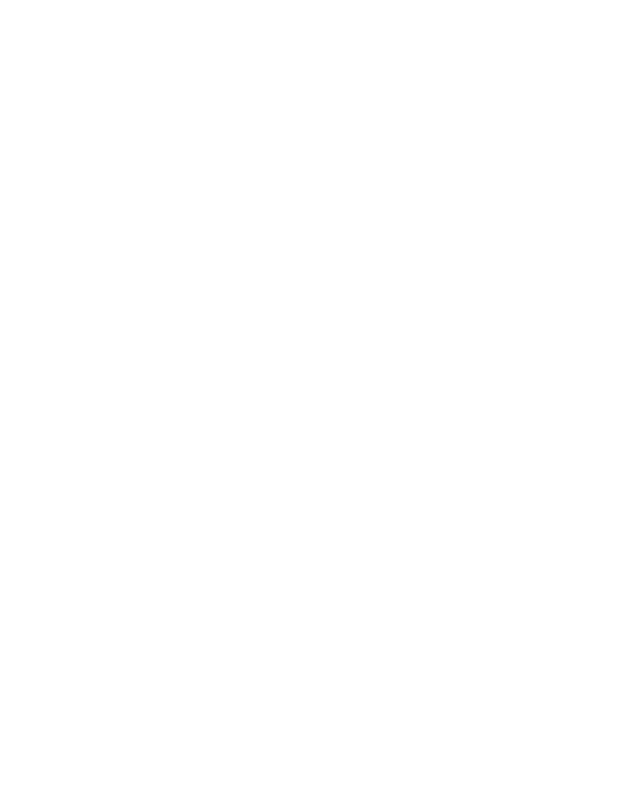
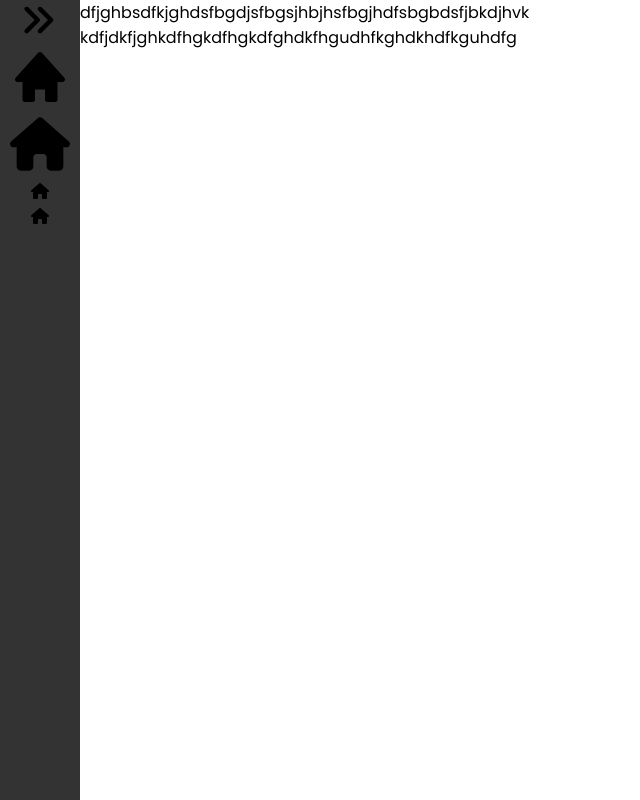
Before and after one commit to yuvaltoker/expense-tracker, a plain HTML site: page index.html in a window 1280 px wide. Shown: the whole page, without its empty margins (0-640 px from the left). Drawn offline with nearby package versions, Linux system fonts and the light colour scheme.

```diff
--- a/index.html
+++ b/index.html
@@ -13,6 +13,89 @@
     <link href='https://unpkg.com/boxicons@2.1.4/css/boxicons.min.css' rel='stylesheet'>
 </head>
 <body>
+
+    <div class="container">
+        <nav class="navbar">
+            <ul class="navbar-nav">
+                <li class="navbar-item">
+                    <a href="#" class="nav-link">
+                        <svg aria-hidden="true"
+                            xmlns="http://www.w3.org/2000/svg"
+                            height="40"
+                            width="40"
+                            viewBox="0 0 576 512"
+                            focusable="false"
+                            role="img"
+                            class="svg-inline--fa fa-space-station-moon-alt fa-w-16 fa-5x"
+                            >
+                            <path d="M470.6 278.6c12.5-12.5 12.5-32.8 0-45.3l-160-160c-12.5-12.5-32.8-12.5-45.3 0s-12.5 32.8 0 45.3L402.7 256 265.4 393.4c-12.5 12.5-12.5 32.8 0 45.3s32.8 12.5 45.3 0l160-160zm-352 160l160-160c12.5-12.5 12.5-32.8 0-45.3l-160-160c-12.5-12.5-32.8-12.5-45.3 0s-12.5 32.8 0 45.3L210.7 256 73.4 393.4c-12.5 12.5-12.5 32.8 0 45.3s32.8 12.5 45.3 0z"/>
+                        </svg>
+                        <span class="link-text">Home</span>
+                    </a>
+                </li>
+
+                <li class="navbar-item">
+                    <a href="#" class="nav-link">
+                        <svg xmlns="http://www.w3.org/2000/svg" width="60" height="60" viewBox="0 0 24 24" style="fill: rgba(0, 0, 0, 1);transform: msFilter"><path d="m21.743 12.331-9-10c-.379-.422-1.107-.422-1.486 0l-9 10a.998.998 0 0 0-.17 1.076c.16.361.518.593.913.593h2v7a1 1 0 0 0 1 1h3a1 1 0 0 0 1-1v-4h4v4a1 1 0 0 0 1 1h3a1 1 0 0 0 1-1v-7h2a.998.998 0 0 0 .743-1.669z"></path></svg>
+                        <span class="link-text">Home</span>
+                    </a>
+                </li>
+
+                <li class="navbar-item">
+                    <a href="#" class="nav-link">
+                        <svg aria-hidden="true"
+                            xmlns="http://www.w3.org/2000/svg"
+                            height="60"
+                            width="60"
+                            viewBox="0 0 576 512"
+                            focusable="false"
+                            role="img"
+                            >
+                            <path d="M575.8 255.5c0 18-15 32.1-32 32.1h-32l.7 160.2c0 2.7-.2 5.4-.5 8.1V472c0 22.1-17.9 40-40 40H456c-1.1 0-2.2 0-3.3-.1c-1.4 .1-2.8 .1-4.2 .1H416 392c-22.1 0-40-17.9-40-40V448 384c0-17.7-14.3-32-32-32H256c-17.7 0-32 14.3-32 32v64 24c0 22.1-17.9 40-40 40H160 128.1c-1.5 0-3-.1-4.5-.2c-1.2 .1-2.4 .2-3.6 .2H104c-22.1 0-40-17.9-40-40V360c0-.9 0-1.9 .1-2.8V287.6H32c-18 0-32-14-32-32.1c0-9 3-17 10-24L266.4 8c7-7 15-8 22-8s15 2 21 7L564.8 231.5c8 7 12 15 11 24z"/>
+                        </svg>
+                        <span class="link-text">Home</span>
+                    </a>
+                </li>
+
+                <li class="navbar-item">
+                    <a href="#" class="nav-link">
+                        <svg aria-hidden="true"
+                            xmlns="http://www.w3.org/2000/svg"
+                            height="16"
+                            width="18"
+                            viewBox="0 0 576 512"
+                            focusable="false"
+                            role="img"
+                            >
+                            <path d="M575.8 255.5c0 18-15 32.1-32 32.1h-32l.7 160.2c0 2.7-.2 5.4-.5 8.1V472c0 22.1-17.9 40-40 40H456c-1.1 0-2.2 0-3.3-.1c-1.4 .1-2.8 .1-4.2 .1H416 392c-22.1 0-40-17.9-40-40V448 384c0-17.7-14.3-32-32-32H256c-17.7 0-32 14.3-32 32v64 24c0 22.1-17.9 40-40 40H160 128.1c-1.5 0-3-.1-4.5-.2c-1.2 .1-2.4 .2-3.6 .2H104c-22.1 0-40-17.9-40-40V360c0-.9 0-1.9 .1-2.8V287.6H32c-18 0-32-14-32-32.1c0-9 3-17 10-24L266.4 8c7-7 15-8 22-8s15 2 21 7L564.8 231.5c8 7 12 15 11 24z"/>
+                        </svg>
+                        <span class="link-text">Home</span>
+                    </a>
+                </li>
+
+                <li class="navbar-item">
+                    <a href="#" class="nav-link">
+                        <svg aria-hidden="true"
+                            xmlns="http://www.w3.org/2000/svg"
+                            height="16"
+                            width="18"
+                            viewBox="0 0 576 512"
+                            focusable="false"
+                            role="img"
+                            >
+                            <path d="M575.8 255.5c0 18-15 32.1-32 32.1h-32l.7 160.2c0 2.7-.2 5.4-.5 8.1V472c0 22.1-17.9 40-40 40H456c-1.1 0-2.2 0-3.3-.1c-1.4 .1-2.8 .1-4.2 .1H416 392c-22.1 0-40-17.9-40-40V448 384c0-17.7-14.3-32-32-32H256c-17.7 0-32 14.3-32 32v64 24c0 22.1-17.9 40-40 40H160 128.1c-1.5 0-3-.1-4.5-.2c-1.2 .1-2.4 .2-3.6 .2H104c-22.1 0-40-17.9-40-40V360c0-.9 0-1.9 .1-2.8V287.6H32c-18 0-32-14-32-32.1c0-9 3-17 10-24L266.4 8c7-7 15-8 22-8s15 2 21 7L564.8 231.5c8 7 12 15 11 24z"/>
+                        </svg>
+                        <span class="link-text">Home</span>
+                    </a>
+                </li>
+            </ul>
+        </nav>
+
+        <main >dfjghbsdfkjghdsfbgdjsfbgsjhbjhsfbgjhdfsbgbdsfjbkdjhvk<br/>
+            kdfjdkfjghkdfhgkdfhgkdfghdkfhgudhfkghdkhdfkguhdfg
+        </main>
+    </div>
+
     <!-- Your app content goes here -->
     <script src="app.js"></script>
 </body>
--- a/styles.css
+++ b/styles.css
@@ -1,10 +1,10 @@
 @import url('https://fonts.googleapis.com/css2?family=Poppins:wght@400;800;900&display=swap');
 
 *{
+    font-size: 16px;
     font-family: var(--primary-font-family);
     margin: 0;
     padding: 0;
-    /* box-sizing: border-box; */
 }
 
 :root {
@@ -35,3 +35,50 @@
     --page-width: 100%;
     --page-height: 100%;
 }
+
+body {
+    color:black;
+    background-color: white;
+    margin: 0;
+    padding: 0;
+}
+
+main {
+    margin-left: 5rem;
+}
+
+.navbar {
+    width: 5rem;
+    height: 100vh;
+    position: fixed;
+    background-color: var(--primary-background);
+}
+
+.navbar-nav {
+    list-style: none;
+    padding: 0;
+    margin: 0;
+    display: flex;
+    flex-direction: column;
+    align-items: center;
+    height: 100%;
+}
+
+.nav-item {
+    width: 100%;
+}
+
+.nav-item:last-child {
+    margin-top: auto;
+}
+
+.link-text {
+    display: none;
+    margin-left: 1rem;
+}
+
+.nav-link {
+    width: 2rem;
+    min-width: 2rem;
+    margin: 0 1.5rem;
+  }
```
